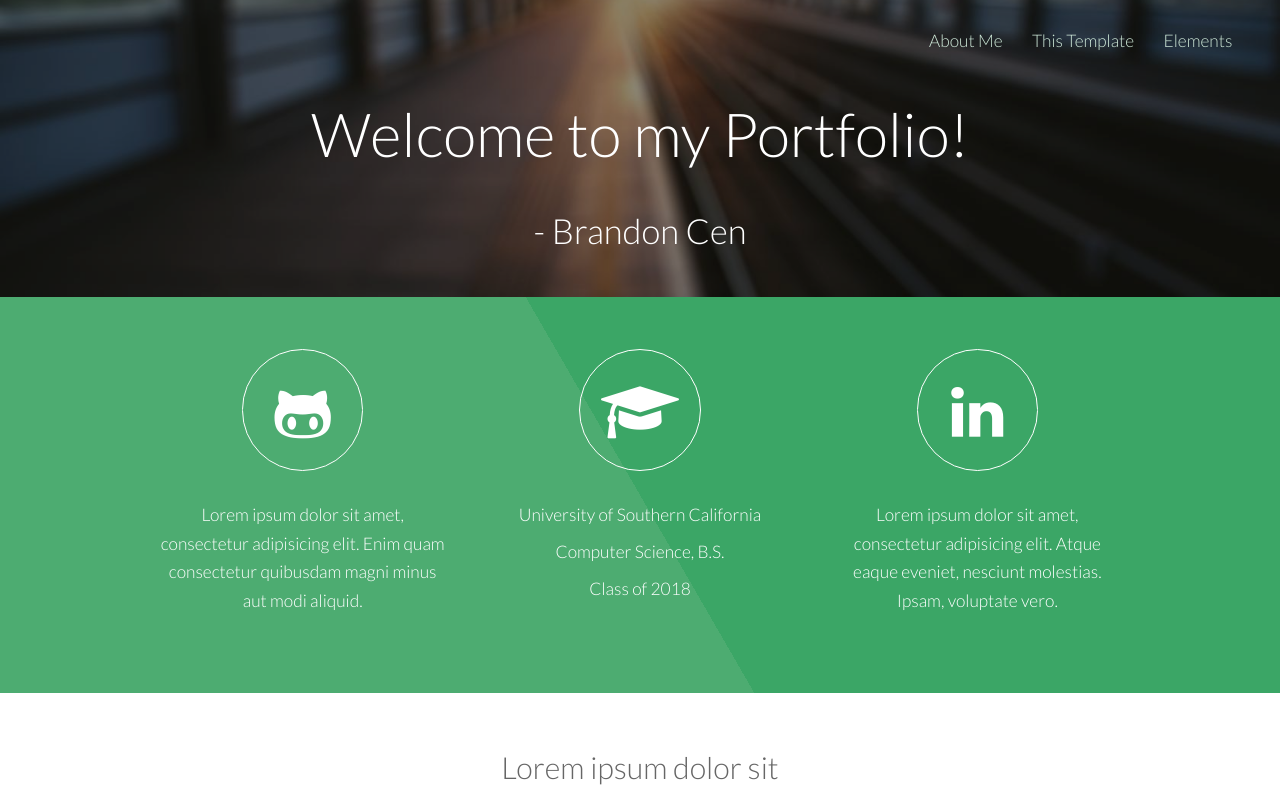
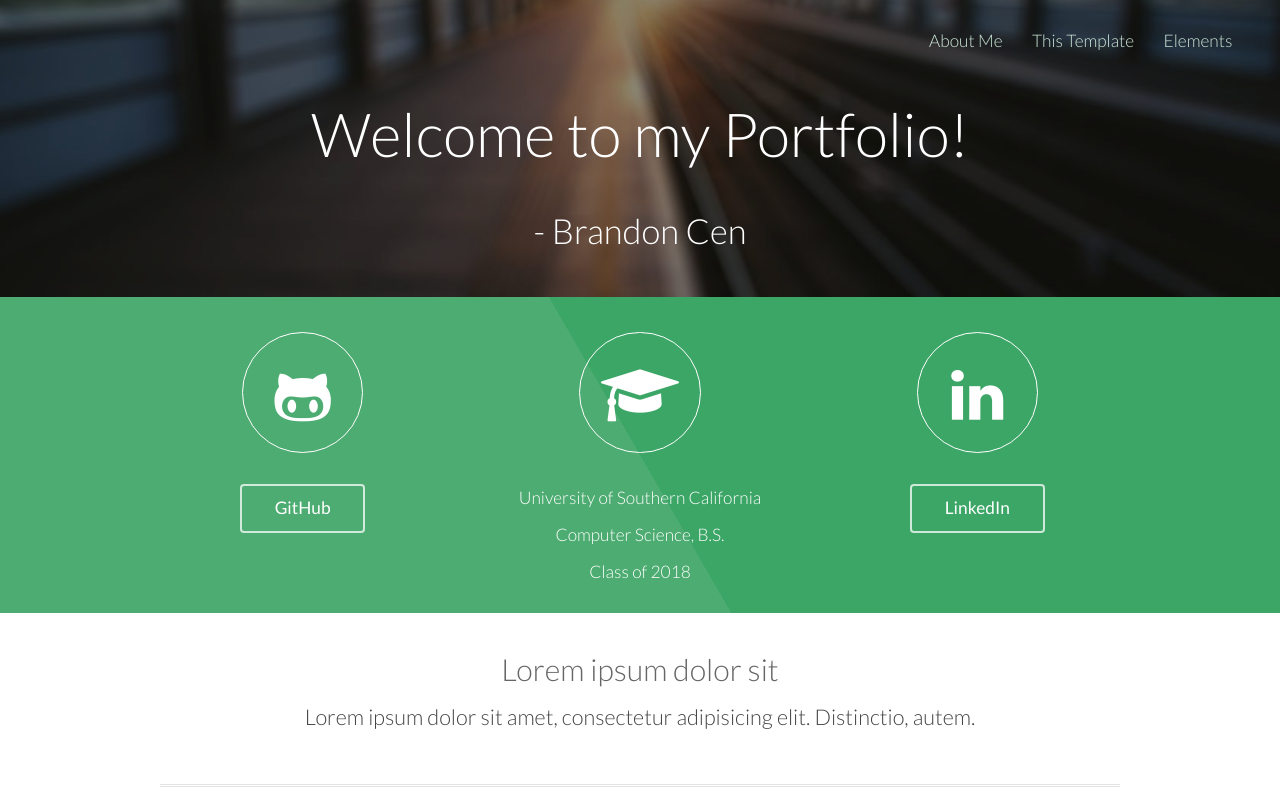
Before and after one commit to bzcen/Personal-Website, a plain HTML site: page templated-interphase/index.html in a window 1280 px wide. Shown: the top 796 px of the page. Drawn offline with Linux system fonts and the light colour scheme.

Commit message:
more formatting with links

```diff
--- a/templated-interphase/css/style.css
+++ b/templated-interphase/css/style.css
@@ -796,8 +796,8 @@
 		input[type="button"].alt,
 		.button.alt {
 			background-color: transparent;
-			box-shadow: inset 0 0 0 2px rgba(144, 144, 144, 0.25);
-			color: #666 !important;
+			box-shadow: inset 0 0 0 2px rgba(255, 255, 255, 0.75);
+			color: #FFF !important;
 		}
 
 			input[type="submit"].alt:hover,
@@ -996,7 +996,7 @@
 /* Wrapper */
 
 	.wrapper {
-		padding: 3em 0em 4em;
+		padding: 2em 0em 1em;
 	}
 
 		.wrapper.style1 {
--- a/templated-interphase/index.html
+++ b/templated-interphase/index.html
@@ -63,7 +63,10 @@
 					<div class="row 200%">
 						<section class="4u 12u$(small)">
 							<i class="icon big rounded fa-github-alt"></i>
-							<p>Lorem ipsum dolor sit amet, consectetur adipisicing elit. Enim quam consectetur quibusdam magni minus aut modi aliquid.</p>
+							<ul class="actions">
+								<li><a target="_blank" href="https://github.com/bzcen" class="button alt">GitHub</a></li>
+
+							</ul>
 						</section>
 						<section class="4u 12u$(small)">
 							<i class="icon big rounded fa-graduation-cap"></i>
@@ -73,7 +76,10 @@
 						</section>
 						<section class="4u$ 12u$(small)">
 							<i class="icon big rounded fa-linkedin"></i>
-							<p>Lorem ipsum dolor sit amet, consectetur adipisicing elit. Atque eaque eveniet, nesciunt molestias. Ipsam, voluptate vero.</p>
+							<ul class="actions">
+								<li><a target="_blank" href="https://www.linkedin.com/in/brandoncen" class="button alt">LinkedIn</a></li>
+
+							</ul>
 						</section>
 					</div>
 				</div>
```
